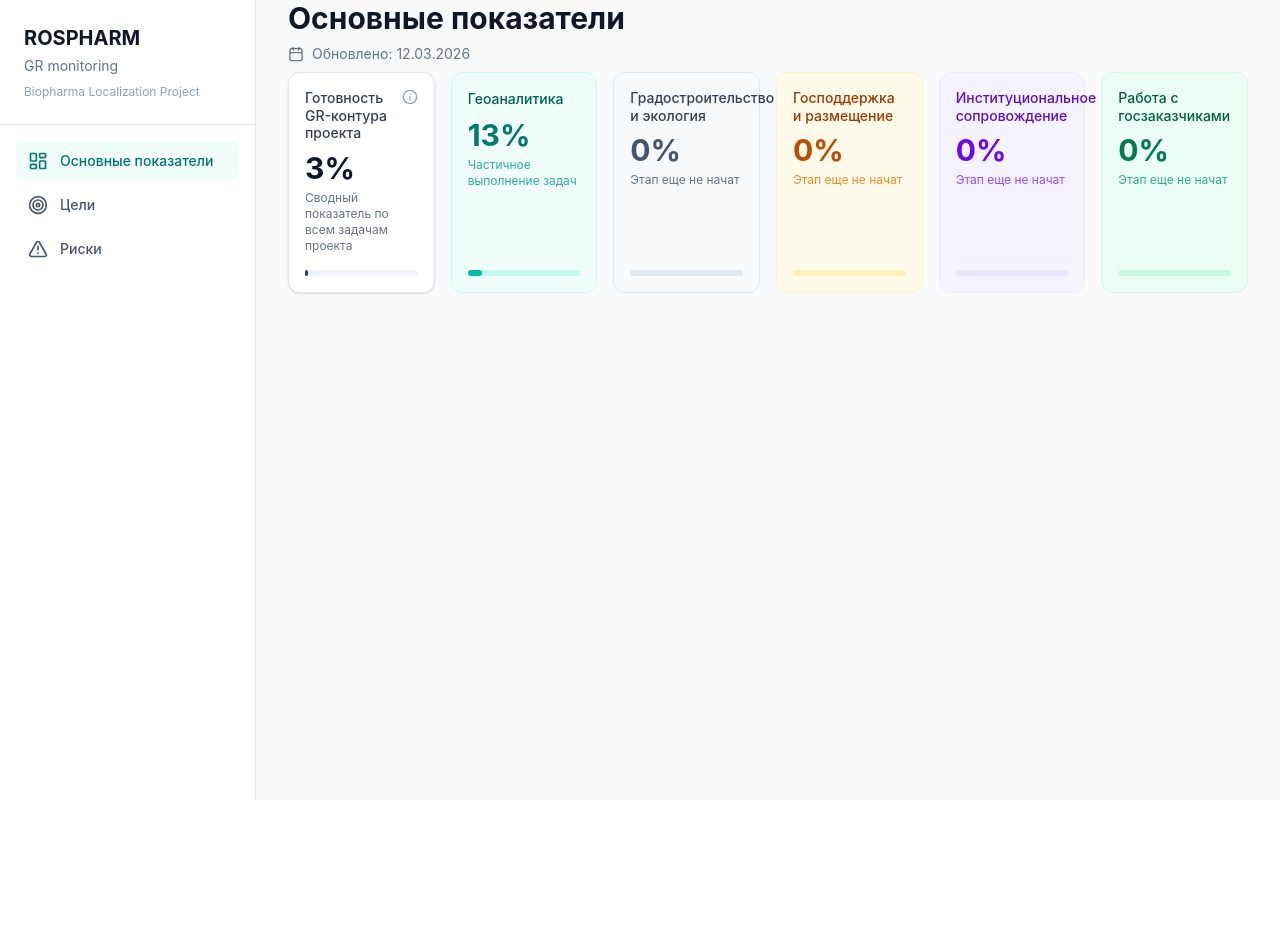
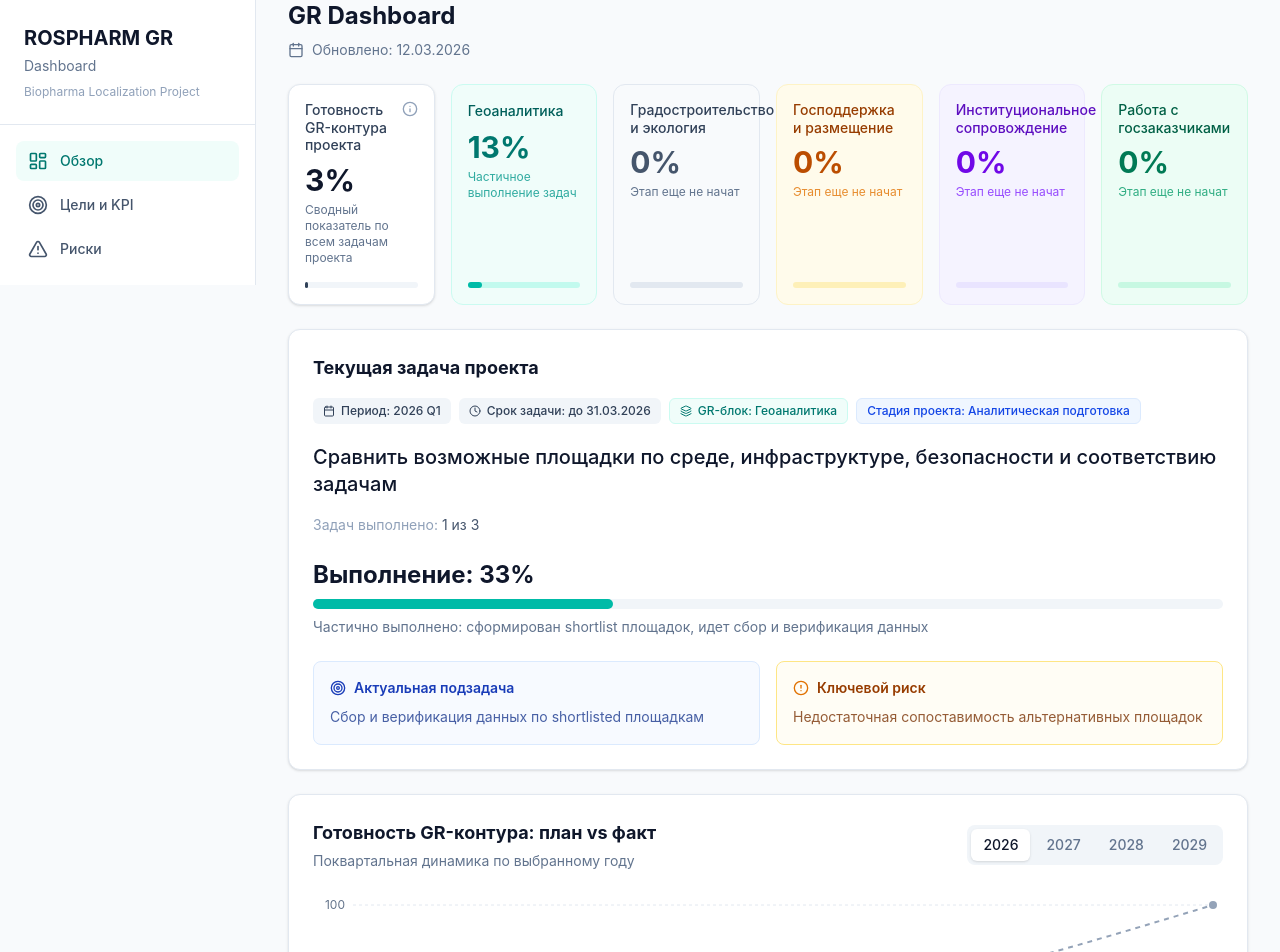
Before and after one commit to kamillacheremushkina/rospharm-gr-dashboard, a React (Vite) app: page /overview in a window 1280 px wide. Shown: the top 952 px of the page. Before the commit the page ends 800 px from the top, so only its background shows below. Built offline with nearby package versions, Linux system fonts and the light colour scheme; the HTML template or start-up script is replaced by a standard one.

Commit message:
sidebar rename + sticky

```diff
--- a/src/layout/AppLayout.jsx
+++ b/src/layout/AppLayout.jsx
@@ -25,7 +25,7 @@
         </button>
 
         <h1 className="text-sm font-semibold text-slate-800">
-          ROSPHARM
+          ROSPHARM GR
         </h1>
 
         <div />
@@ -33,7 +33,7 @@
 
       {/* SIDEBAR */}
       <div
-        className={`fixed md:sticky md:top-0 top-0 left-0 h-full md:h-screen w-full md:w-64 bg-white border-r border-slate-200 flex flex-col z-40 transform transition-transform duration-300 ${
+        className={`fixed md:static top-0 left-0 h-full w-full md:w-64 bg-white border-r border-slate-200 flex flex-col z-40 transform transition-transform duration-300 ${
           menuOpen ? "translate-x-0" : "-translate-x-full md:translate-x-0"
         }`}
       >
@@ -47,22 +47,14 @@
           </button>
         </div>
 
-        {/* LOGO BLOCK */}
         <div className="p-6 border-b border-slate-200">
-          <h1 className="text-xl font-bold text-slate-900">
-            ROSPHARM
-          </h1>
-
-          <p className="text-sm text-slate-500 mt-1">
-            GR monitoring
-          </p>
-
+          <h1 className="text-xl font-bold text-slate-900">ROSPHARM GR</h1>
+          <p className="text-sm text-slate-500 mt-1">Dashboard</p>
           <p className="text-xs text-slate-400 mt-2">
             Biopharma Localization Project
           </p>
         </div>
 
-        {/* NAVIGATION */}
         <nav className="flex-1 p-4 space-y-1">
           <NavLink
             to="/overview"
@@ -70,7 +62,7 @@
             onClick={() => setMenuOpen(false)}
           >
             <LayoutDashboard className="w-5 h-5 mr-3" />
-            Основные показатели
+            Обзор
           </NavLink>
 
           <NavLink
@@ -79,7 +71,7 @@
             onClick={() => setMenuOpen(false)}
           >
             <Target className="w-5 h-5 mr-3" />
-            Цели
+            Цели и KPI
           </NavLink>
 
           <NavLink
@@ -99,7 +91,6 @@
           <Outlet />
         </div>
       </div>
-
     </div>
   );
 }
--- a/src/pages/OverviewPage.jsx
+++ b/src/pages/OverviewPage.jsx
@@ -61,161 +61,236 @@
 
   return (
     <div className="space-y-6">
-
-      {/* PAGE HEADER */}
-      <div className="mb-2">
-        <h1 className="text-2xl md:text-3xl font-bold text-slate-900">
-          Основные показатели
-        </h1>
-
+      <div>
+        <h1 className="text-2xl font-bold text-slate-900">GR Dashboard</h1>
         <div className="flex items-center mt-2 text-sm text-slate-500">
           <Calendar className="w-4 h-4 mr-2" />
           <span>Обновлено: 12.03.2026</span>
         </div>
       </div>
 
-      {/* KPI BLOCKS */}
-      <div className="grid grid-cols-1 sm:grid-cols-2 lg:grid-cols-3 xl:grid-cols-6 gap-4">
-
+      <div className="grid grid-cols-1 md:grid-cols-2 lg:grid-cols-3 xl:grid-cols-6 gap-4">
         <div className="p-4 rounded-xl border border-slate-200 bg-white flex flex-col justify-between shadow-sm">
           <div>
             <div className="flex justify-between items-start">
-              <h3 className="text-sm font-medium text-slate-700 leading-tight">
-                Готовность GR-контура проекта
-              </h3>
+              <h3 className="text-sm font-medium text-slate-700 leading-tight">Готовность GR-контура проекта</h3>
               <Info className="w-4 h-4 text-slate-400 shrink-0 ml-2" />
             </div>
-
-            <div className="mt-2 text-3xl font-bold text-slate-900">
-              {overallProgress}%
-            </div>
-
-            <p className="mt-1 text-xs text-slate-500">
-              Сводный показатель по всем задачам проекта
-            </p>
+            <div className="mt-2 text-3xl font-bold text-slate-900">{overallProgress}%</div>
+            <p className="mt-1 text-xs text-slate-500">Сводный показатель по всем задачам проекта</p>
           </div>
-
           <div className="mt-4 w-full bg-slate-100 rounded-full h-1.5">
-            <div
-              className="bg-slate-700 h-1.5 rounded-full"
-              style={{ width: `${overallProgress}%` }}
-            />
+            <div className="bg-slate-700 h-1.5 rounded-full" style={{ width: `${overallProgress}%` }}></div>
           </div>
         </div>
 
         <div className="p-4 rounded-xl border border-teal-100 bg-teal-50 flex flex-col justify-between">
           <div>
             <h3 className="text-sm font-medium text-teal-800">Геоаналитика</h3>
-
-            <div className="mt-2 text-3xl font-bold text-teal-700">
-              {geoProgress}%
-            </div>
-
-            <p className="mt-1 text-xs text-teal-600/80">
-              {getBlockDescription(geoProgress)}
-            </p>
+            <div className="mt-2 text-3xl font-bold text-teal-700">{geoProgress}%</div>
+            <p className="mt-1 text-xs text-teal-600/80">{getBlockDescription(geoProgress)}</p>
           </div>
-
           <div className="mt-4 w-full bg-teal-200/50 rounded-full h-1.5">
-            <div
-              className="bg-teal-500 h-1.5 rounded-full"
-              style={{ width: `${geoProgress}%` }}
-            />
+            <div className="bg-teal-500 h-1.5 rounded-full" style={{ width: `${geoProgress}%` }}></div>
           </div>
         </div>
 
         <div className="p-4 rounded-xl border border-slate-200 bg-slate-50 flex flex-col justify-between">
           <div>
-            <h3 className="text-sm font-medium text-slate-700 leading-tight">
-              Градостроительство и экология
-            </h3>
-
-            <div className="mt-2 text-3xl font-bold text-slate-600">
-              {urbanProgress}%
-            </div>
-
-            <p className="mt-1 text-xs text-slate-500">
-              {getBlockDescription(urbanProgress)}
-            </p>
+            <h3 className="text-sm font-medium text-slate-700 leading-tight">Градостроительство и экология</h3>
+            <div className="mt-2 text-3xl font-bold text-slate-600">{urbanProgress}%</div>
+            <p className="mt-1 text-xs text-slate-500">{getBlockDescription(urbanProgress)}</p>
           </div>
-
           <div className="mt-4 w-full bg-slate-200 rounded-full h-1.5">
-            <div
-              className="bg-slate-400 h-1.5 rounded-full"
-              style={{ width: `${urbanProgress}%` }}
-            />
+            <div className="bg-slate-400 h-1.5 rounded-full" style={{ width: `${urbanProgress}%` }}></div>
           </div>
         </div>
 
         <div className="p-4 rounded-xl border border-amber-100 bg-amber-50 flex flex-col justify-between">
           <div>
-            <h3 className="text-sm font-medium text-amber-800 leading-tight">
-              Господдержка и размещение
-            </h3>
-
-            <div className="mt-2 text-3xl font-bold text-amber-700">
-              {supportProgress}%
-            </div>
-
-            <p className="mt-1 text-xs text-amber-600/80">
-              {getBlockDescription(supportProgress)}
-            </p>
+            <h3 className="text-sm font-medium text-amber-800 leading-tight">Господдержка и размещение</h3>
+            <div className="mt-2 text-3xl font-bold text-amber-700">{supportProgress}%</div>
+            <p className="mt-1 text-xs text-amber-600/80">{getBlockDescription(supportProgress)}</p>
           </div>
-
           <div className="mt-4 w-full bg-amber-200/50 rounded-full h-1.5">
-            <div
-              className="bg-amber-500 h-1.5 rounded-full"
-              style={{ width: `${supportProgress}%` }}
-            />
+            <div className="bg-amber-500 h-1.5 rounded-full" style={{ width: `${supportProgress}%` }}></div>
           </div>
         </div>
 
         <div className="p-4 rounded-xl border border-violet-100 bg-violet-50 flex flex-col justify-between">
           <div>
-            <h3 className="text-sm font-medium text-violet-800 leading-tight">
-              Институциональное сопровождение
-            </h3>
-
-            <div className="mt-2 text-3xl font-bold text-violet-700">
-              {institutionalProgress}%
-            </div>
-
-            <p className="mt-1 text-xs text-violet-600/80">
-              {getBlockDescription(institutionalProgress)}
-            </p>
+            <h3 className="text-sm font-medium text-violet-800 leading-tight">Институциональное сопровождение</h3>
+            <div className="mt-2 text-3xl font-bold text-violet-700">{institutionalProgress}%</div>
+            <p className="mt-1 text-xs text-violet-600/80">{getBlockDescription(institutionalProgress)}</p>
           </div>
-
           <div className="mt-4 w-full bg-violet-200/50 rounded-full h-1.5">
-            <div
-              className="bg-violet-500 h-1.5 rounded-full"
-              style={{ width: `${institutionalProgress}%` }}
-            />
+            <div className="bg-violet-500 h-1.5 rounded-full" style={{ width: `${institutionalProgress}%` }}></div>
           </div>
         </div>
 
         <div className="p-4 rounded-xl border border-emerald-100 bg-emerald-50 flex flex-col justify-between">
           <div>
-            <h3 className="text-sm font-medium text-emerald-800 leading-tight">
-              Работа с госзаказчиками
-            </h3>
+            <h3 className="text-sm font-medium text-emerald-800 leading-tight">Работа с госзаказчиками</h3>
+            <div className="mt-2 text-3xl font-bold text-emerald-700">{govClientsProgress}%</div>
+            <p className="mt-1 text-xs text-emerald-600/80">{getBlockDescription(govClientsProgress)}</p>
+          </div>
+          <div className="mt-4 w-full bg-emerald-200/50 rounded-full h-1.5">
+            <div className="bg-emerald-500 h-1.5 rounded-full" style={{ width: `${govClientsProgress}%` }}></div>
+          </div>
+        </div>
+      </div>
 
-            <div className="mt-2 text-3xl font-bold text-emerald-700">
-              {govClientsProgress}%
+      <div className="bg-white rounded-xl border border-slate-200 shadow-sm p-6">
+        <h2 className="text-lg font-bold text-slate-900 mb-4">Текущая задача проекта</h2>
+
+        {currentGoal && (
+          <>
+            <div className="flex flex-wrap gap-2 mb-5">
+              <span className="inline-flex items-center px-2.5 py-1 rounded-md text-xs font-medium bg-slate-100 text-slate-700">
+                <Calendar className="w-3 h-3 mr-1.5" />
+                Период: {currentGoal.year} {currentGoal.quarter}
+              </span>
+
+              <span className="inline-flex items-center px-2.5 py-1 rounded-md text-xs font-medium bg-slate-100 text-slate-700">
+                <Clock className="w-3 h-3 mr-1.5" />
+                Срок задачи: до {formatDate(currentGoal.goal_deadline)}
+              </span>
+
+              <span className="inline-flex items-center px-2.5 py-1 rounded-md text-xs font-medium bg-teal-50 text-teal-700 border border-teal-100">
+                <Layers className="w-3 h-3 mr-1.5" />
+                GR-блок: {currentGoal.gr_block}
+              </span>
+
+              {currentGoal.project_stage && (
+                <span className="inline-flex items-center px-2.5 py-1 rounded-md text-xs font-medium bg-blue-50 text-blue-700 border border-blue-100">
+                  Стадия проекта: {currentGoal.project_stage}
+                </span>
+              )}
             </div>
 
-            <p className="mt-1 text-xs text-emerald-600/80">
-              {getBlockDescription(govClientsProgress)}
+            <p className="text-xl font-medium text-slate-900 leading-snug mb-4">
+              {currentGoal.goal_title}
             </p>
+
+            <div className="flex flex-wrap gap-x-8 gap-y-2 mb-6 text-sm text-slate-600">
+              <div>
+                <span className="text-slate-400">Задач выполнено:</span> {currentGoalCompletedTasks} из {currentGoalTasks.length}
+              </div>
+            </div>
+
+            <div className="mb-6">
+              <div className="flex items-end justify-between mb-2">
+                <div className="text-2xl font-bold text-slate-900">Выполнение: {currentGoalProgress}%</div>
+              </div>
+              <div className="w-full bg-slate-100 rounded-full h-2.5 mb-2">
+                <div
+                  className="bg-teal-500 h-2.5 rounded-full"
+                  style={{ width: `${currentGoalProgress}%` }}
+                ></div>
+              </div>
+              <p className="text-sm text-slate-500">
+                {currentGoal.progress_comment}
+              </p>
+            </div>
+
+            <div className="grid grid-cols-1 lg:grid-cols-2 gap-4">
+              <div className="bg-blue-50/50 border border-blue-100 rounded-lg p-4">
+                <div className="flex items-center text-blue-800 font-semibold text-sm mb-2">
+                  <Target className="w-4 h-4 mr-2" />
+                  Актуальная подзадача
+                </div>
+                <p className="text-sm text-blue-900/80 leading-relaxed">
+                  {currentTask ? currentTask.task_title : 'Подзадача не найдена'}
+                </p>
+              </div>
+
+              <div className="bg-amber-50/50 border border-amber-200 rounded-lg p-4">
+                <div className="flex items-center text-amber-800 font-semibold text-sm mb-2">
+                  <AlertCircle className="w-4 h-4 mr-2 text-amber-600" />
+                  Ключевой риск
+                </div>
+                <p className="text-sm text-amber-900/80 leading-relaxed">
+                  {currentGoal.key_risk}
+                </p>
+              </div>
+            </div>
+          </>
+        )}
+      </div>
+
+      <div className="bg-white rounded-xl border border-slate-200 shadow-sm p-6">
+        <div className="flex flex-col sm:flex-row sm:items-center justify-between mb-6">
+          <div>
+            <h2 className="text-lg font-bold text-slate-900">Готовность GR-контура: план vs факт</h2>
+            <p className="text-sm text-slate-500 mt-1">Поквартальная динамика по выбранному году</p>
           </div>
 
-          <div className="mt-4 w-full bg-emerald-200/50 rounded-full h-1.5">
-            <div
-              className="bg-emerald-500 h-1.5 rounded-full"
-              style={{ width: `${govClientsProgress}%` }}
-            />
+          <div className="flex space-x-1 mt-4 sm:mt-0 bg-slate-100 p-1 rounded-lg">
+            {['2026', '2027', '2028', '2029'].map((year) => (
+              <button
+                key={year}
+                onClick={() => setSelectedYear(year)}
+                className={`px-3 py-1.5 text-sm font-medium rounded-md transition-colors ${
+                  selectedYear === year
+                    ? 'bg-white text-slate-900 shadow-sm'
+                    : 'text-slate-500 hover:text-slate-700 hover:bg-slate-200/50'
+                }`}
+              >
+                {year}
+              </button>
+            ))}
           </div>
         </div>
 
+        <div className="h-64 w-full">
+          <ResponsiveContainer width="100%" height="100%">
+            <LineChart data={chartData[selectedYear]} margin={{ top: 10, right: 10, left: -20, bottom: 0 }}>
+              <CartesianGrid strokeDasharray="3 3" vertical={false} stroke="#E2E8F0" />
+              <XAxis
+                dataKey="name"
+                axisLine={false}
+                tickLine={false}
+                tick={{ fill: '#64748B', fontSize: 12 }}
+                dy={10}
+              />
+              <YAxis
+                domain={[0, 100]}
+                axisLine={false}
+                tickLine={false}
+                tick={{ fill: '#64748B', fontSize: 12 }}
+                label={{ value: 'Готовность, %', angle: -90, position: 'insideLeft', fill: '#64748B', fontSize: 12, dy: 40, dx: 10 }}
+              />
+              <Tooltip
+                contentStyle={{ borderRadius: '8px', border: 'none', boxShadow: '0 4px 6px -1px rgb(0 0 0 / 0.1)' }}
+                formatter={(value, name) => [
+                  `${value}%`,
+                  name === 'plan' ? 'План' : 'Факт'
+                ]}
+                labelStyle={{ fontWeight: 'bold', color: '#0f172a', marginBottom: '4px' }}
+              />
+              <Line
+                type="monotone"
+                dataKey="plan"
+                stroke="#94A3B8"
+                strokeWidth={2}
+                strokeDasharray="5 5"
+                dot={{ r: 4, fill: '#94A3B8', strokeWidth: 0 }}
+                activeDot={{ r: 6 }}
+                name="plan"
+              />
+              <Line
+                type="monotone"
+                dataKey="fact"
+                stroke="#0F766E"
+                strokeWidth={3}
+                dot={{ r: 5, fill: '#0F766E', strokeWidth: 0 }}
+                activeDot={{ r: 7 }}
+                name="fact"
+                connectNulls={false}
+              />
+            </LineChart>
+          </ResponsiveContainer>
+        </div>
       </div>
     </div>
   );
```
